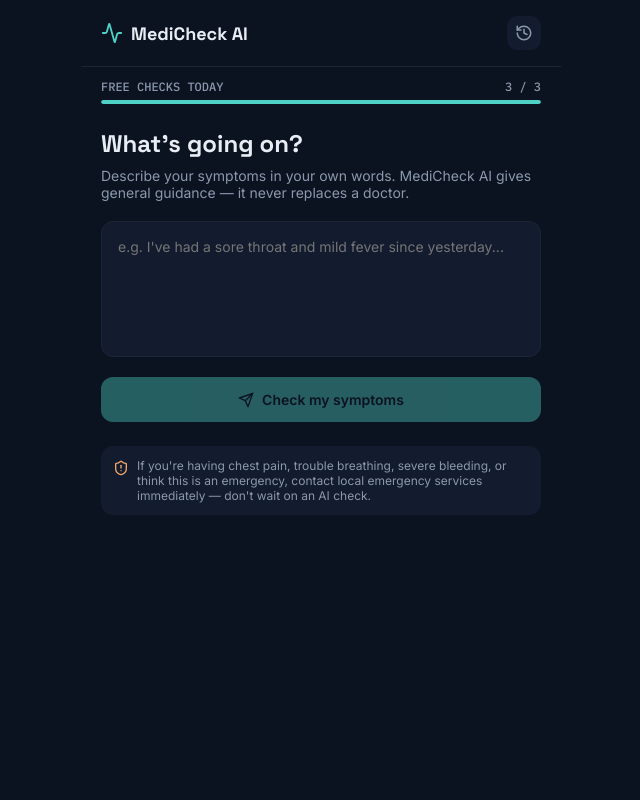
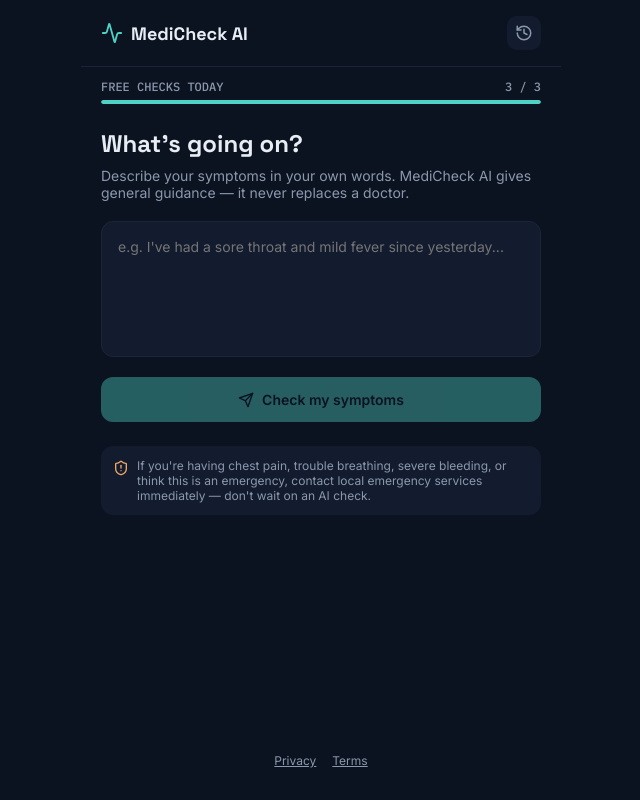
Before and after one commit to osmelendlovu-maker/Medicheck-ai, a React (Vite) app: page / in a window 1280 px wide. Shown: the whole page, without its empty margins (319-959 px from the left). Built offline with nearby package versions, Linux system fonts and the light colour scheme.

Commit message:
Update App.jsx

```diff
--- a/src/App.jsx
+++ b/src/App.jsx
@@ -1,8 +1,9 @@
 import React, { useState, useEffect } from "react";
 import { Activity, AlertTriangle, Lock, Send, ChevronRight, ShieldAlert, History, X } from "lucide-react";
 
-// Replace with your real Lemon Squeezy checkout link before going li
-const LEMONSQUEEZY_CHECKOUT_URL ="https://medicheck.lemonsqueezy.com/checkout/buy/0895041b-85f2-48cd-b20b-9450db930598";const FREE_CHECKS_PER_DAY = 3;
+// Replace with your real Lemon Squeezy checkout link before going live
+const LEMONSQUEEZY_CHECKOUT_URL = "https://medicheck.lemonsqueezy.com/checkout/buy/0895041b-85f2-48cd-b20b-9450db930598";
+const FREE_CHECKS_PER_DAY = 3;
 const PLUS_PRICE = "R49/month";
 const PLUS_BENEFITS = [
   "Unlimited symptom checks, no daily cap",
@@ -236,6 +237,11 @@ export default function App() {
         )}
       </main>
 
+      <footer style={{ textAlign: "center", padding: "16px 20px 32px", fontSize: "12px", color: "#8B98AC" }}>
+        <a href="/privacy" style={{ color: "#8B98AC", marginRight: "16px" }}>Privacy</a>
+        <a href="/terms" style={{ color: "#8B98AC" }}>Terms</a>
+      </footer>
+
       {showHistory && (
         <div className="drawer-overlay" onClick={() => setShowHistory(false)}>
           <div className="drawer" onClick={(e) => e.stopPropagation()}>
@@ -271,4 +277,4 @@ function Section({ title, items, color }) {
       </ul>
     </div>
   );
-    }
+              }
```
